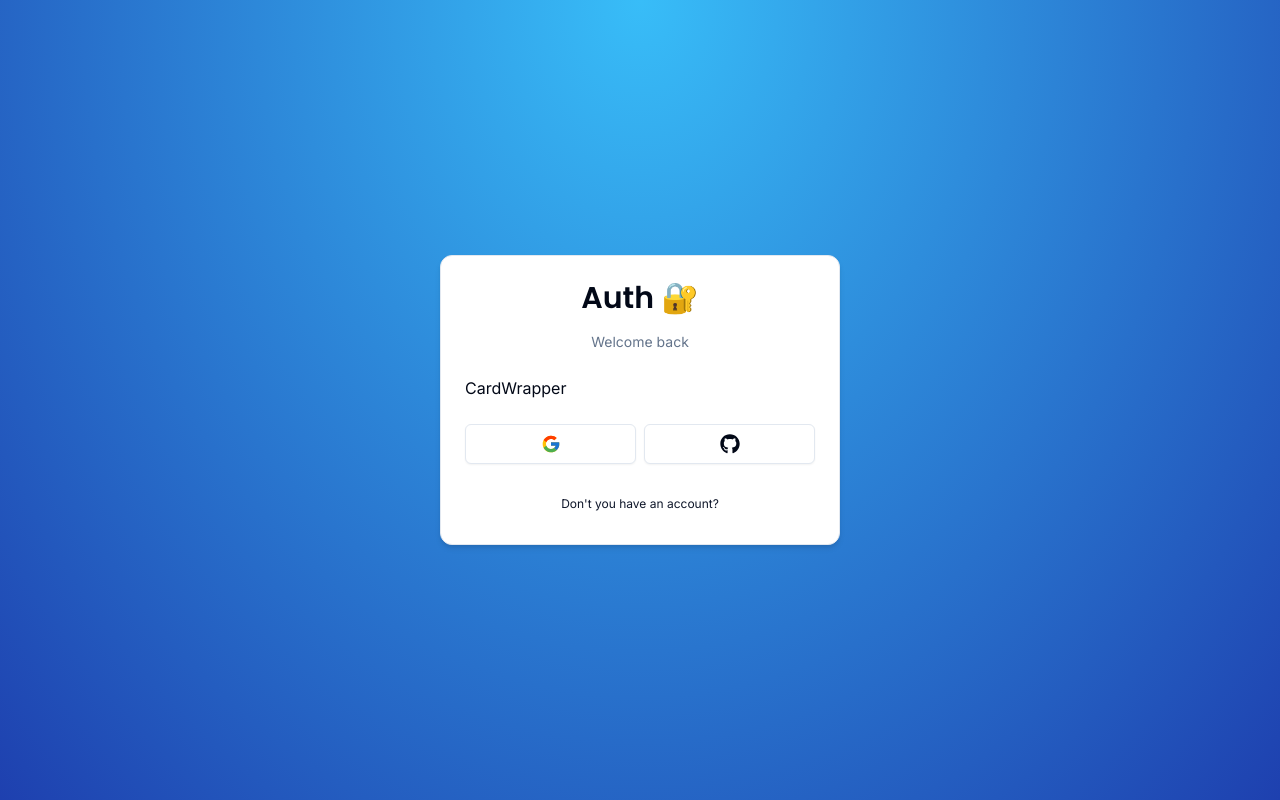
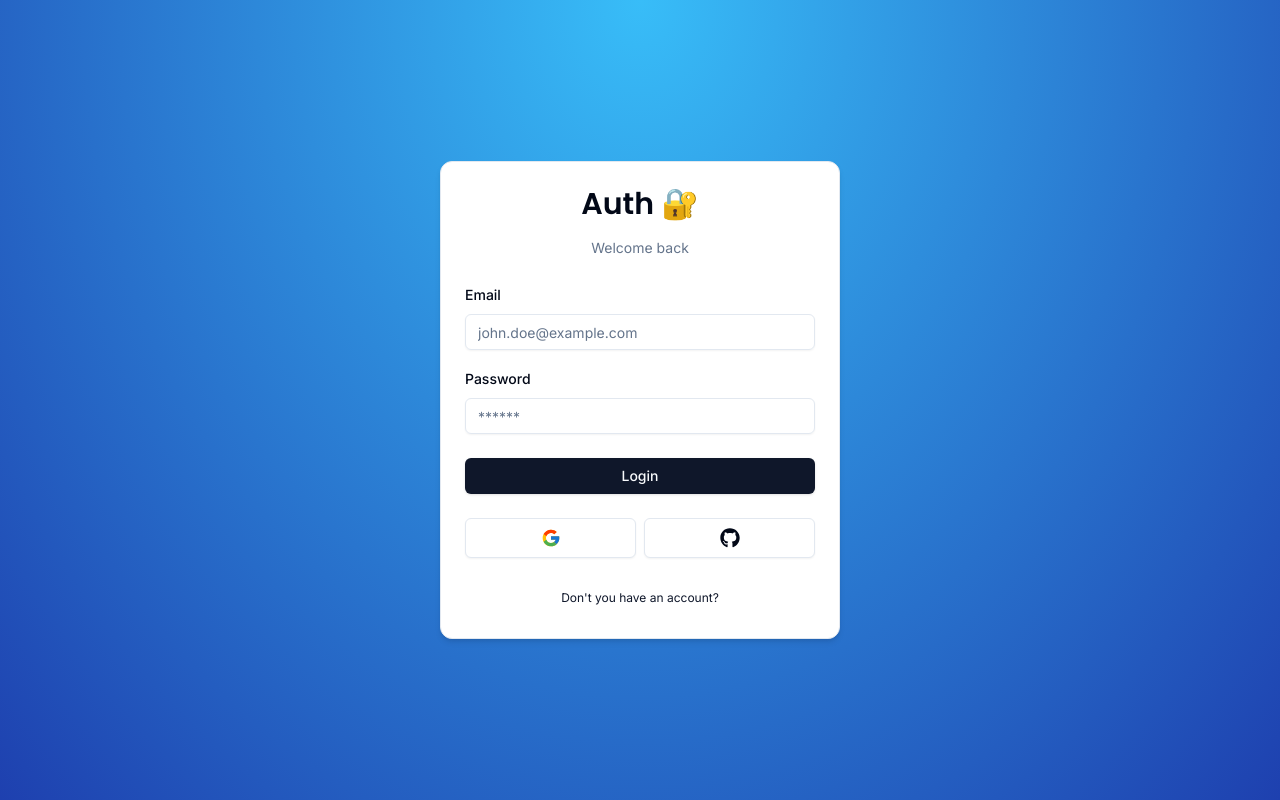
Before and after one commit to GabrielCardiano/NextAuth-v5-CrashCourse, a Next.js app: page /auth/login in a window 1280 px wide. Built offline with nearby package versions, Linux system fonts and the light colour scheme.

Commit message:
feat: validate inputs with zod and enable submit login infos

```diff
--- a/components/auth/login-form.tsx
+++ b/components/auth/login-form.tsx
@@ -1,6 +1,34 @@
+'use client';
+
+import * as z from "zod";
+
+import { useForm } from "react-hook-form";
+import { zodResolver } from "@hookform/resolvers/zod";
+
+import { LoginSchema } from "@/schemas";
+import { Input } from "@/components/ui/input";
+import { Button } from "@/components/ui/button";
+import { Form, FormControl, FormField, FormItem, FormLabel, FormMessage } from "@/components/ui/form";
 import { CardWrapper } from "@/components/auth/card-wrapper";
+import FormError from "@/components/form-error";
+import FormSuccess from "../form-success";
+
+
 
 export function LoginForm() {
+  const form = useForm<z.infer<typeof LoginSchema>>({
+    resolver: zodResolver(LoginSchema),
+    defaultValues: {
+      email: '',
+      password: ''
+    },
+  });
+
+  const onSubmit = (values: z.infer<typeof LoginSchema>) => {
+    console.log(values);
+
+  }
+
   return (
     <CardWrapper
       headerLabel="Welcome back"
@@ -8,7 +36,65 @@
       backButtonHref="/auth/register"
       showSocial
     >
-      CardWrapper
+      <Form {...form}>
+        <form
+          onSubmit={form.handleSubmit(onSubmit)}
+          className="space-y-6"
+        >
+          <div className="space-y-4">
+
+            {/* Email form-field */}
+            <FormField
+              control={form.control}
+              name="email"
+              render={({ field }) => (
+                <FormItem>
+                  <FormLabel>Email</FormLabel>
+                  <FormControl>
+                    <Input
+                      {...field}
+                      placeholder="john.doe@example.com"
+                      type="email"
+                    />
+                  </FormControl>
+                  <FormMessage />
+                </FormItem>
+              )}
+            />
+
+            {/* Password form-field */}
+            <FormField
+              control={form.control}
+              name="password"
+              render={({ field }) => (
+                <FormItem>
+                  <FormLabel>Password</FormLabel>
+                  <FormControl>
+                    <Input
+                      {...field}
+                      placeholder="******"
+                      type="password"
+                    />
+                  </FormControl>
+                  <FormMessage />
+                </FormItem>
+              )}
+            />
+          </div>
+
+          {/* Error/Success login notification */}
+          <FormError message=""/>
+          <FormSuccess message=""/>
+
+          {/* Submit button */}
+          <Button
+            type="submit"
+            className="w-full "
+          >
+            Login
+          </Button>
+        </form>
+      </Form>
     </CardWrapper>
   )
 }
--- /dev/null
+++ b/schemas/index.ts
@@ -0,0 +1,10 @@
+import * as z from 'zod';
+
+export const LoginSchema = z.object({
+  email: z.string().email({
+    message: "Email is required!"
+  }),
+  password: z.string().min(1,
+    { message: "Password is required!" }
+  ),
+});
```
